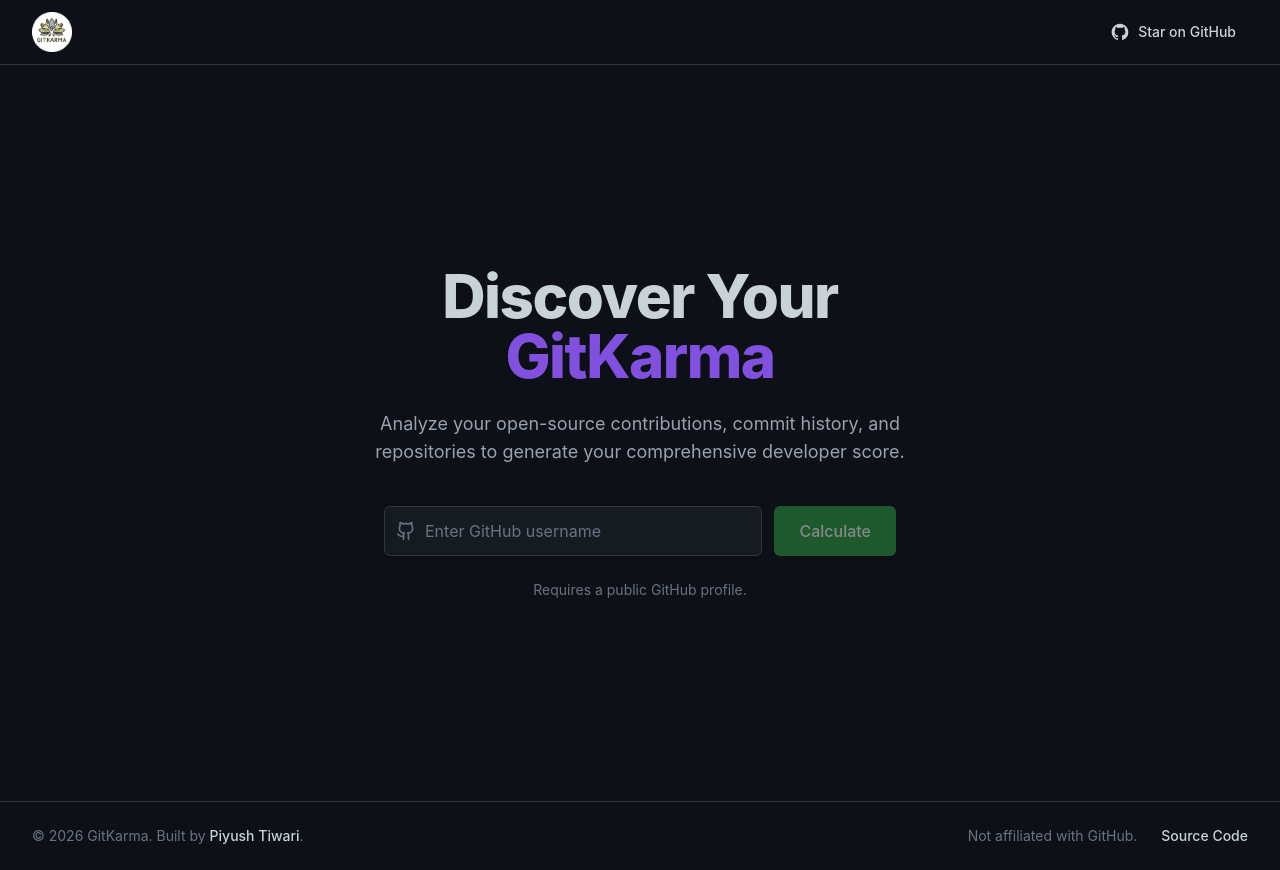
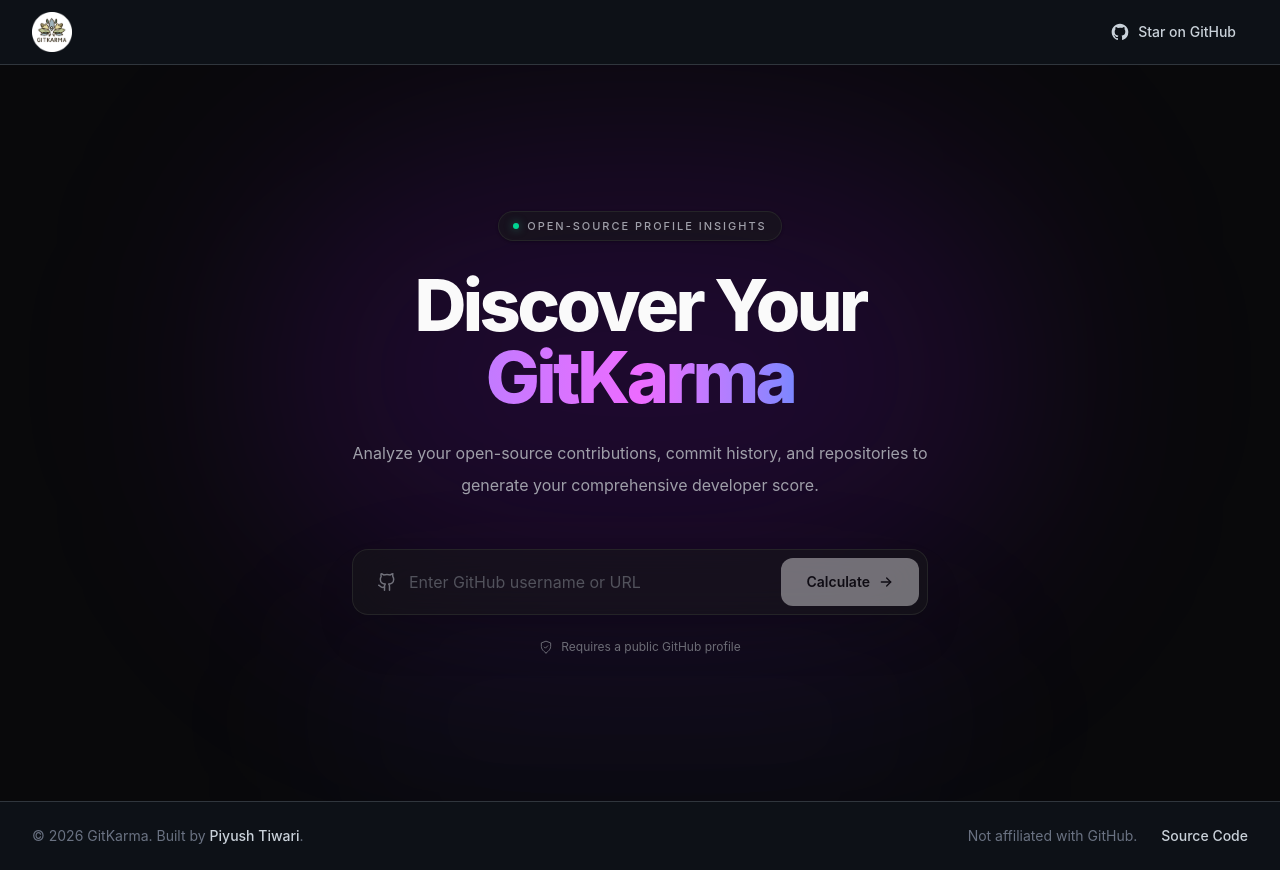
Before and after one commit to Piyushtiwari919/GitKarma, a React (Vite) app in the folder client/: page / in a window 1280 px wide. Built offline with nearby package versions, Linux system fonts and the light colour scheme.

Commit message:
feat(ui): enhance Home page layout and styling, improve toast notifications

```diff
--- a/client/src/pages/Home.tsx
+++ b/client/src/pages/Home.tsx
@@ -113,18 +113,6 @@
 
             return;
           }
-
-          /*
-           * ------------------------------------------------
-           * Every other Axios error → Toast
-           *
-           * Examples:
-           * 400 → invalid request
-           * 404 → GitHub user not found
-           * 500 → server error
-           * 502/503 → backend unavailable
-           * ------------------------------------------------
-           */
           showToast(`❌ ${errorMessage}`);
           return;
         }
@@ -154,50 +142,76 @@
       {toast && (
         <div
           role="alert"
-          className="fixed right-5 top-20 z-50 flex max-w-sm items-start gap-3 rounded-md border border-[#30363d] bg-[#161b22] px-4 py-3 text-sm text-[#c9d1d9] shadow-lg"
+          className="fixed right-4 top-20 z-50 flex max-w-sm items-start gap-3 rounded-xl border border-zinc-700/80 bg-zinc-900/95 px-4 py-3 text-sm text-zinc-200 shadow-2xl shadow-black/40 backdrop-blur-xl sm:right-6"
         >
           <span className="leading-5">{message}</span>
         </div>
       )}
 
-      <main className="flex min-h-[calc(100vh-4rem)] flex-col items-center justify-center bg-[#0d1117] px-4 py-12 sm:px-6 lg:px-8">
-        {/* Hero Section */}
-        <div className="w-full max-w-2xl text-center">
-          <h1 className="text-4xl font-extrabold tracking-tight text-[#c9d1d9] sm:text-5xl lg:text-6xl">
-            Discover Your <span className="text-[#8250df]">GitKarma</span>
+      <main className="relative isolate flex min-h-[calc(100vh-4rem)] flex-col items-center justify-center overflow-hidden bg-[#09090b] px-4 py-16 text-zinc-100 sm:px-6 lg:px-8">
+        {/* Ambient lighting */}
+        <div
+          aria-hidden="true"
+          className="pointer-events-none absolute left-1/2 top-[42%] -z-10 h-[28rem] w-[min(90vw,48rem)] -translate-x-1/2 -translate-y-1/2 rounded-full bg-purple-600/15 blur-[120px]"
+        />
+
+        {/* Subtle secondary glow */}
+        <div
+          aria-hidden="true"
+          className="pointer-events-none absolute bottom-0 left-1/2 -z-10 h-40 w-[min(80vw,40rem)] -translate-x-1/2 rounded-full bg-indigo-500/[0.06] blur-[90px]"
+        />
+
+        {/* Hero */}
+        <section className="w-full max-w-3xl text-center">
+          <div className="mb-7 inline-flex items-center gap-2 rounded-full border border-zinc-800/90 bg-zinc-900/60 px-3.5 py-1.5 shadow-sm shadow-black/20">
+            <span className="h-1.5 w-1.5 rounded-full bg-emerald-400 shadow-[0_0_8px_rgba(52,211,153,0.55)]" />
+            <span className="text-[10px] font-medium uppercase tracking-[0.18em] text-zinc-400 sm:text-[11px]">
+              Open-source profile insights
+            </span>
+          </div>
+
+          <h1 className="text-4xl font-extrabold tracking-tighter text-zinc-50 sm:text-6xl lg:text-7xl">
+            Discover Your
+            <br />
+            <span className="bg-gradient-to-r from-purple-400 via-fuchsia-400 to-indigo-400 bg-clip-text text-transparent">
+              GitKarma
+            </span>
           </h1>
 
-          <p className="mx-auto mt-4 max-w-xl text-lg text-gray-400 sm:mt-6">
+          <p className="mx-auto mt-6 max-w-xl text-sm leading-7 text-zinc-400 sm:text-base sm:leading-8">
             Analyze your open-source contributions, commit history, and
             repositories to generate your comprehensive developer score.
           </p>
-        </div>
+        </section>
 
-        {/* Search / Rate Limit State */}
-        <div className="mt-10 w-full max-w-md sm:max-w-lg">
+        {/* Search / Rate Limit */}
+        <section className="mt-10 w-full max-w-xl sm:mt-12">
           {rateLimitData ? (
-            <RateLimitExceeded
-              retryAfterSeconds={rateLimitData.retryAfterSeconds}
-              message={rateLimitData.message}
-              onReset={handleRateLimitReset}
-            />
+            <div className="mx-auto w-full">
+              <RateLimitExceeded
+                retryAfterSeconds={rateLimitData.retryAfterSeconds}
+                message={rateLimitData.message}
+                onReset={handleRateLimitReset}
+              />
+            </div>
           ) : (
             <form
               onSubmit={handleSubmit}
-              className="flex flex-col gap-3 sm:flex-row"
+              className="group flex w-full flex-col gap-2 rounded-2xl border border-zinc-800/90 bg-zinc-900/50 p-2 shadow-2xl shadow-black/20 backdrop-blur-xl transition-all duration-300 hover:border-zinc-700 focus-within:border-purple-400/50 focus-within:ring-4 focus-within:ring-purple-500/10 focus-within:shadow-[0_0_40px_rgba(139,92,246,0.12)] sm:flex-row sm:items-center"
             >
-              <div className="relative flex-1">
-                {/* GitHub icon */}
-                <div className="pointer-events-none absolute inset-y-0 left-0 flex items-center pl-3">
+              {/* Input */}
+              <div className="relative min-w-0 flex-1">
+                <div className="pointer-events-none absolute inset-y-0 left-0 flex items-center pl-4 text-zinc-500 transition-colors duration-200 group-focus-within:text-purple-400">
                   <svg
                     xmlns="http://www.w3.org/2000/svg"
-                    className="h-5 w-5 text-gray-500"
+                    className="h-5 w-5"
                     viewBox="0 0 24 24"
                     fill="none"
                     stroke="currentColor"
-                    strokeWidth="2"
+                    strokeWidth="1.8"
                     strokeLinecap="round"
                     strokeLinejoin="round"
+                    aria-hidden="true"
                   >
                     <path d="M15 22v-4a4.8 4.8 0 0 0-1-3.5c3 0 6-2 6-5.5.08-1.25-.27-2.48-1-3.5-.28-1.15-.28-2.35 0-3.5 0 0-1 0-3 1.5-2.64-.5-5.36-.5-8 0C6 2 5 2 5 2c-.3 1.15-.3 2.35 0 3.5A5.403 5.403 0 0 0 4 9c0 3.5 3 5.5 6 5.5-.39.49-.68 1.05-.85 1.65-.17.6-.22 1.23-.15 1.85v4" />
                     <path d="M9 18c-4.51 2-5-2-7-2" />
@@ -210,28 +224,94 @@
                   id="username"
                   value={username}
                   onChange={(e) => setUsername(e.target.value)}
-                  placeholder="Enter GitHub username"
-                  className="block w-full rounded-md border border-[#30363d] bg-[#161b22] py-3 pl-10 pr-3 text-[#c9d1d9] placeholder-gray-500 shadow-sm transition-colors focus:border-[#8250df] focus:outline-none focus:ring-1 focus:ring-[#8250df] sm:text-base"
+                  placeholder="Enter GitHub username or URL"
+                  aria-label="GitHub username or profile URL"
+                  className="block h-12 w-full rounded-xl border-0 bg-transparent py-3 pl-12 pr-4 text-sm text-zinc-100 outline-none placeholder:text-zinc-600 focus:outline-none focus:ring-0 disabled:cursor-not-allowed disabled:opacity-50 sm:text-base"
                   autoComplete="off"
                   disabled={isLoading}
                   spellCheck="false"
                 />
               </div>
 
+              {/* Calculate button */}
               <button
                 type="submit"
                 disabled={!username.trim() || isLoading}
-                className="flex w-full items-center justify-center rounded-md border border-transparent bg-[#2ea043] px-6 py-3 text-base font-medium text-white shadow-sm transition-colors hover:cursor-pointer hover:bg-[#2c974b] focus:outline-none focus:ring-2 focus:ring-[#2ea043] focus:ring-offset-2 focus:ring-offset-[#0d1117] disabled:cursor-not-allowed disabled:opacity-50 sm:w-auto"
+                className="inline-flex h-12 w-full shrink-0 items-center justify-center gap-2 rounded-xl border border-white/80 bg-white px-6 text-sm font-semibold text-zinc-950 shadow-[0_0_24px_rgba(255,255,255,0.10)] transition-all duration-200 hover:-translate-y-0.5 hover:bg-zinc-100 hover:shadow-[0_0_32px_rgba(255,255,255,0.18)] active:translate-y-0 active:scale-[0.98] focus-visible:outline-none focus-visible:ring-2 focus-visible:ring-purple-400 focus-visible:ring-offset-2 focus-visible:ring-offset-zinc-950 disabled:cursor-not-allowed disabled:opacity-40 disabled:shadow-none disabled:hover:translate-y-0 sm:w-auto"
               >
-                {isLoading ? "Calculating..." : "Calculate"}
+                {isLoading ? (
+                  <>
+                    <svg
+                      className="h-4 w-4 animate-spin motion-reduce:animate-none"
+                      xmlns="http://www.w3.org/2000/svg"
+                      fill="none"
+                      viewBox="0 0 24 24"
+                      aria-hidden="true"
+                    >
+                      <circle
+                        className="opacity-25"
+                        cx="12"
+                        cy="12"
+                        r="10"
+                        stroke="currentColor"
+                        strokeWidth="3"
+                      />
+                      <path
+                        className="opacity-90"
+                        fill="currentColor"
+                        d="M12 2a10 10 0 0 0-10 10h3a7 7 0 0 1 7-7V2z"
+                      />
+                    </svg>
+                    <span>Calculating</span>
+                  </>
+                ) : (
+                  <>
+                    <span>Calculate</span>
+                    <svg
+                      viewBox="0 0 24 24"
+                      fill="none"
+                      stroke="currentColor"
+                      strokeWidth="2"
+                      strokeLinecap="round"
+                      strokeLinejoin="round"
+                      className="h-4 w-4 transition-transform duration-200 group-hover:translate-x-0.5"
+                      aria-hidden="true"
+                    >
+                      <path d="M5 12h14" />
+                      <path d="m13 6 6 6-6 6" />
+                    </svg>
+                  </>
+                )}
               </button>
             </form>
           )}
-        </div>
+        </section>
 
-        <p className="mt-6 text-sm text-gray-500">
-          Requires a public GitHub profile.
-        </p>
+        {/* Supporting detail */}
+        {!rateLimitData && (
+          <div className="mt-6 flex items-center justify-center gap-2 text-xs text-zinc-500">
+            <svg
+              viewBox="0 0 24 24"
+              fill="none"
+              stroke="currentColor"
+              strokeWidth="1.7"
+              className="h-3.5 w-3.5"
+              aria-hidden="true"
+            >
+              <path
+                strokeLinecap="round"
+                strokeLinejoin="round"
+                d="M12 22s8-4 8-11V5l-8-3-8 3v6c0 7 8 11 8 11z"
+              />
+              <path
+                strokeLinecap="round"
+                strokeLinejoin="round"
+                d="m9 12 2 2 4-4"
+              />
+            </svg>
+            <span>Requires a public GitHub profile</span>
+          </div>
+        )}
       </main>
     </>
   );
```
